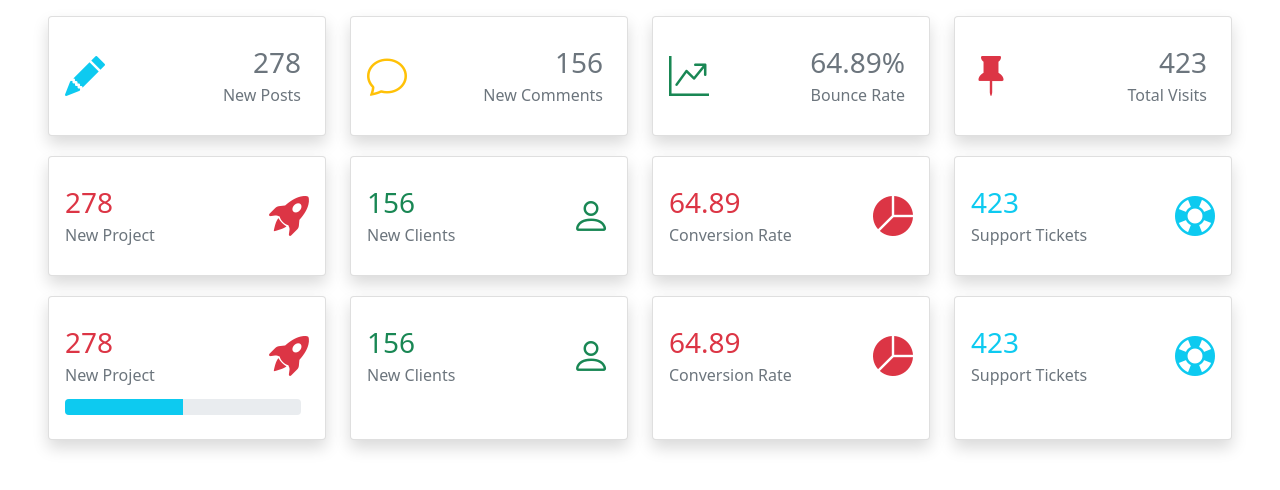
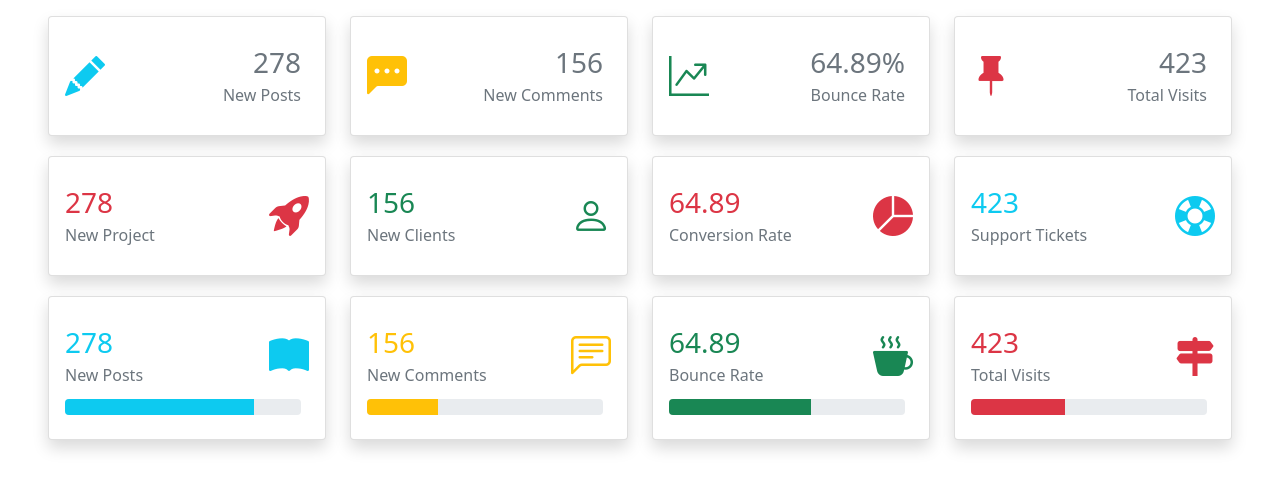
Before and after one commit to keanutaufan/pweb-tugas-3, a plain HTML site: page index.html in a window 1280 px wide. Drawn offline with nearby package versions, Linux system fonts and the light colour scheme.

Commit message:
feat: third row

```diff
--- a/index.html
+++ b/index.html
@@ -30,7 +30,7 @@
             <div class="card-body">
                 <div class="row no-gutters align-items-center">
                   <div class="col">
-                      <i class="bi-chat fs-1 text-warning"></i>
+                      <i class="bi-chat-left-dots-fill fs-1 text-warning"></i>
                   </div>
                     <div class="col-auto me-2 text-end text-secondary">
                       <div class="fs-3 mb-0 font-weight-bold">156</div>
@@ -151,16 +151,16 @@
             <div class="card-body">
                 <div class="row no-gutters align-items-center">
                   <div class="col me-2 text-secondary">
-                    <div class="fs-3 mb-0 font-weight-bold text-danger">278</div>
-                    <div class="font-weight-bold mb-1">New Project</div>
+                    <div class="fs-3 mb-0 font-weight-bold text-info">278</div>
+                    <div class="font-weight-bold mb-1">New Posts</div>
                   </div>
                   <div class="col-auto">
-                    <i class="bi-rocket-takeoff-fill fs-1 text-danger"></i>
+                    <i class="bi-book-fill fs-1 text-info"></i>
                   </div>
                 </div>
                 <div class="col">
                   <div class="progress progress-sm me-2 mt-2">
-                      <div class="progress-bar bg-info" role="progressbar" style="width: 50%" aria-valuenow="50" aria-valuemin="0" aria-valuemax="100"></div>
+                      <div class="progress-bar bg-info" role="progressbar" style="width: 80%" aria-valuenow="80" aria-valuemin="0" aria-valuemax="100"></div>
                   </div>
               </div>
             </div>
@@ -172,11 +172,16 @@
             <div class="card-body">
                 <div class="row no-gutters align-items-center">
                   <div class="col me-2 text-secondary">
-                      <div class="fs-3 mb-0 font-weight-bold text-success">156</div>
-                      <div class="font-weight-bold mb-1">New Clients</div>
+                    <div class="fs-3 mb-0 font-weight-bold text-warning">156</div>
+                    <div class="font-weight-bold mb-1">New Comments</div>
                   </div>
                   <div class="col-auto">
-                      <i class="bi-person fs-1 text-success"></i>
+                    <i class="bi-chat-left-text fs-1 text-warning"></i>
+                  </div>
+                </div>
+                <div class="col">
+                  <div class="progress progress-sm me-2 mt-2">
+                      <div class="progress-bar bg-warning" role="progressbar" style="width: 30%" aria-valuenow="30" aria-valuemin="0" aria-valuemax="100"></div>
                   </div>
               </div>
             </div>
@@ -188,11 +193,16 @@
             <div class="card-body">
                 <div class="row no-gutters align-items-center">
                   <div class="col me-2 text-secondary">
-                      <div class="fs-3 mb-0 font-weight-bold text-danger">64.89</div>
-                      <div class="font-weight-bold mb-1">Conversion Rate</div>
+                    <div class="fs-3 mb-0 font-weight-bold text-success">64.89</div>
+                    <div class="font-weight-bold mb-1">Bounce Rate</div>
                   </div>
                   <div class="col-auto">
-                      <i class="bi-pie-chart-fill fs-1 text-danger"></i>
+                    <i class="bi-cup-hot-fill fs-1 text-success"></i>
+                  </div>
+                </div>
+                <div class="col">
+                  <div class="progress progress-sm me-2 mt-2">
+                      <div class="progress-bar bg-success" role="progressbar" style="width: 60%" aria-valuenow="60" aria-valuemin="0" aria-valuemax="100"></div>
                   </div>
               </div>
             </div>
@@ -204,18 +214,22 @@
             <div class="card-body">
                 <div class="row no-gutters align-items-center">
                   <div class="col me-2 text-secondary">
-                      <div class="fs-3 mb-0 font-weight-bold text-info">423</div>
-                      <div class="font-weight-bold mb-1">Support Tickets</div>
+                    <div class="fs-3 mb-0 font-weight-bold text-danger">423</div>
+                    <div class="font-weight-bold mb-1">Total Visits</div>
                   </div>
                   <div class="col-auto">
-                      <i class="bi-life-preserver fs-1 text-info"></i>
+                    <i class="bi-signpost-2-fill fs-1 text-danger"></i>
+                  </div>
+                </div>
+                <div class="col">
+                  <div class="progress progress-sm me-2 mt-2">
+                      <div class="progress-bar bg-danger" role="progressbar" style="width: 40%" aria-valuenow="40" aria-valuemin="0" aria-valuemax="100"></div>
                   </div>
               </div>
             </div>
           </div>
     </div>
 
-
   </div>
 </body>
 </html>
```
Lines whose indentation alone changed are shown as unchanged.
